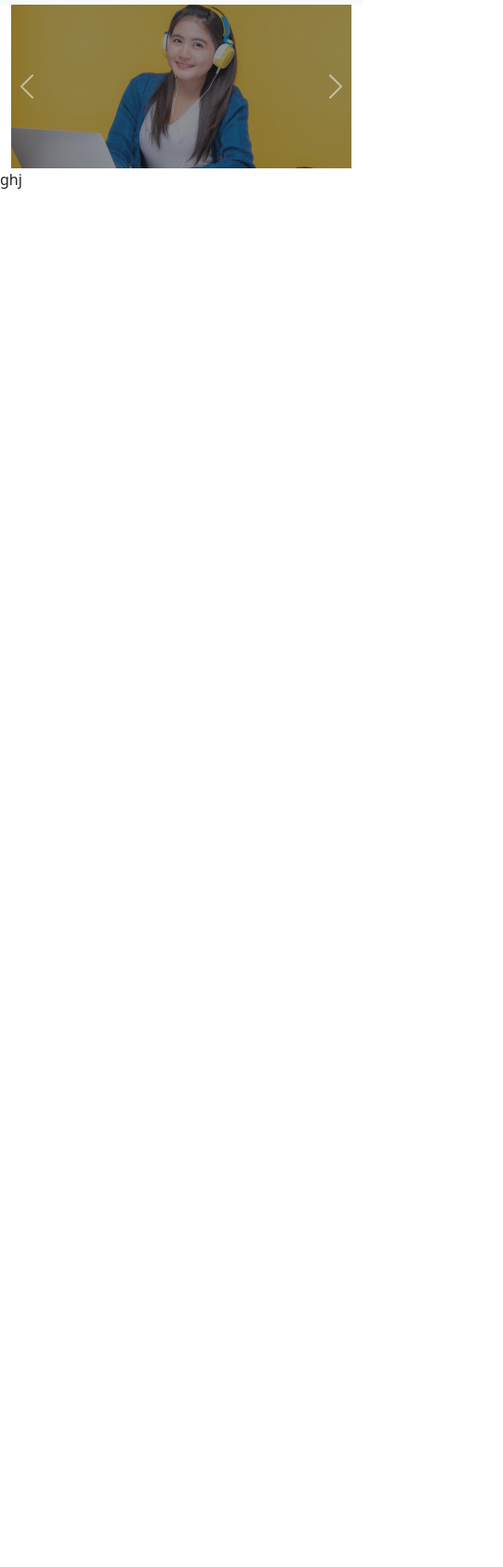
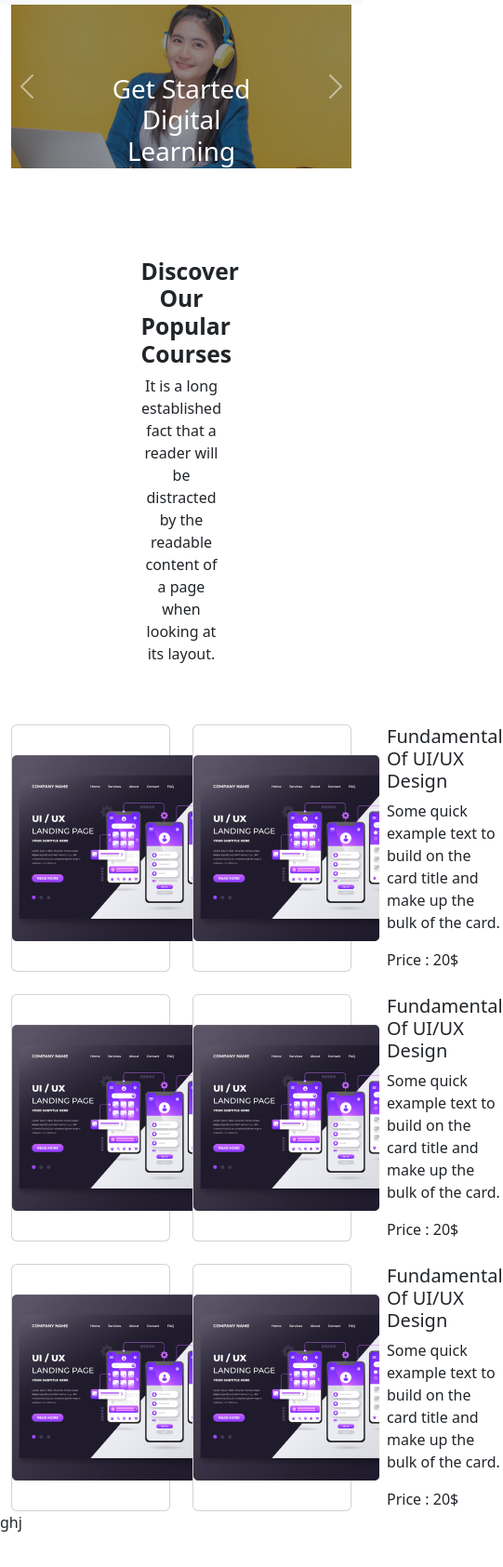
Before and after one commit to omar-web-dev/pathskill, a plain HTML site: page index.html in a window 390 px wide. Shown: the part 51-1736 px from the top of the page at 93% size, 541 px wide, since content can reach past the window. Before the commit the page ends 1076 px from the top, so only its background shows below. Drawn offline with nearby package versions, Linux system fonts and the light colour scheme.

Commit message:
discover section added

```diff
--- a/index.html
+++ b/index.html
@@ -13,7 +13,7 @@
     <!-- ---- my style link ----- -->
     <link rel="stylesheet" href="css/style.css">
     <style>
-        .carousel-caption.top-50{
+        .slider-contain{
             left:25%;
             right:25%;
         }
@@ -65,7 +65,7 @@
           <div class="carousel-item active">
             <img src="images/slider/slider-1.png" class="d-block w-100" alt="...">
             <div class="bg-dark position-absolute top-0 bg-dark w-100 h-100 bg-opacity-50"></div>
-            <div class="carousel-caption top-50 translate-middle-y d-none d-md-block">
+            <div class="carousel-caption top-50 translate-middle-y slider-contain">
                 <h1 class="text-white">Get Started Digital Learning</h1>
                 <p class="text-white"> is a long established fact that a reader will be distracted by the readable content of a page when looking at its layout.</p>
                 <button class="btn btn-primary">Get Started</button>
@@ -74,7 +74,7 @@
           <div class="carousel-item">
             <img src="images/slider/slider-2.png" class="d-block w-100" alt="...">
             <div class="bg-dark position-absolute top-0 bg-dark w-100 h-100 bg-opacity-50"></div>
-            <div class="carousel-caption top-50 translate-middle-y d-none d-md-block">
+            <div class="carousel-caption top-50 translate-middle-y slider-contain">
                 <h1>Get Started Digital Learning</h1>
                 <p> is a long established fact that a reader will be distracted by the readable content of a page when looking at its layout.</p>
                 <button class="btn btn-primary">Get Started</button>
@@ -83,7 +83,7 @@
           <div class="carousel-item">
               <img src="images/slider/slider-3.png" class="d-block w-100" alt="...">
             <div class="bg-dark position-absolute top-0 bg-dark w-100 h-100 bg-opacity-50"></div>
-            <div class="carousel-caption top-50 translate-middle-y d-none d-md-block">
+            <div class="carousel-caption top-50 translate-middle-y slider-contain">
                 <h1>Get Started Digital Learning</h1>
                 <p> is a long established fact that a reader will be distracted by the readable content of a page when looking at its layout.</p>
                 <button class="btn btn-primary">Get Started</button>
@@ -100,12 +100,103 @@
         </button>
       </div>
       <!-- =========== Slider section end ========= -->
+      <!-- =========== main section start ========= -->
+      <main>
+        <div class="container mt-5 pt-5 pb-5">
+            <div class="w-50 m-auto px-5">
+                <h2 class="text-center fw-bold">Discover Our Popular Courses</h2>
+                <p class="text-center">It is a long established fact that a reader will be distracted by the readable content of a page when looking at its layout.</p>
+            </div>
+        </div>
+        <div class="container">
+            <div class="row row-cols-2 row-cols-md-2 g-4">
+                <div class="col">
+                  <div class="card d-flex flex-row align-items-center">
+                    <div>
+                      <img class="" src="images/course/course-1.png" class="card-img-top" alt="...">
+                    </div>
+                    <div card-body">
+                      <h5 class="ps-2 card-title">Fundamental Of UI/UX Design</h4>
+                      <p class="ps-2 card-text">Some quick example text to build on the card title and make up the bulk of the card.</p>
+                      <p class="ps-2 card-text">Price : 20$</p>
+                    </div>
+                  </div>
+                </div>
+
+                <div class="col">
+                  <div class="card d-flex flex-row align-items-center">
+                    <div>
+                      <img class="" src="images/course/course-1.png" class="card-img-top" alt="...">
+                    </div>
+                    <div card-body">
+                      <h5 class="ps-2 card-title">Fundamental Of UI/UX Design</h4>
+                      <p class="ps-2 card-text">Some quick example text to build on the card title and make up the bulk of the card.</p>
+                      <p class="ps-2 card-text">Price : 20$</p>
+                    </div>
+                  </div>
+                </div>
+
+                <div class="col">
+                  <div class="card d-flex flex-row align-items-center">
+                    <div>
+                      <img class="" src="images/course/course-1.png" class="card-img-top" alt="...">
+                    </div>
+                    <div card-body">
+                      <h5 class="ps-2 card-title">Fundamental Of UI/UX Design</h4>
+                      <p class="ps-2 card-text">Some quick example text to build on the card title and make up the bulk of the card.</p>
+                      <p class="ps-2 card-text">Price : 20$</p>
+                    </div>
+                  </div>
+                </div>
+
+                <div class="col">
+                  <div class="card d-flex flex-row align-items-center">
+                    <div>
+                      <img class="" src="images/course/course-1.png" class="card-img-top" alt="...">
+                    </div>
+                    <div card-body">
+                      <h5 class="ps-2 card-title">Fundamental Of UI/UX Design</h4>
+                      <p class="ps-2 card-text">Some quick example text to build on the card title and make up the bulk of the card.</p>
+                      <p class="ps-2 card-text">Price : 20$</p>
+                    </div>
+                  </div>
+                </div>
+
+                <div class="col">
+                  <div class="card d-flex flex-row align-items-center">
+                    <div>
+                      <img class="" src="images/course/course-1.png" class="card-img-top" alt="...">
+                    </div>
+                    <div card-body">
+                      <h5 class="ps-2 card-title">Fundamental Of UI/UX Design</h4>
+                      <p class="ps-2 card-text">Some quick example text to build on the card title and make up the bulk of the card.</p>
+                      <p class="ps-2 card-text">Price : 20$</p>
+                    </div>
+                  </div>
+                </div>
+
+                <div class="col">
+                  <div class="card d-flex flex-row align-items-center">
+                    <div>
+                      <img class="" src="images/course/course-1.png" class="card-img-top" alt="...">
+                    </div>
+                    <div card-body">
+                      <h5 class="ps-2 card-title">Fundamental Of UI/UX Design</h4>
+                      <p class="ps-2 card-text">Some quick example text to build on the card title and make up the bulk of the card.</p>
+                      <p class="ps-2 card-text">Price : 20$</p>
+                    </div>
+                  </div>
+                </div>
+              </div>
+        </div>
+      </main>
+      <!-- =========== main section end ========= -->
 
 
 
 
 
-    <div style="height:100vh ;" class="border-3 border-danger">ghj</div>
+    <div style="height:100vh;" class="border-3 border-danger">ghj</div>
     <!-- ----- font awesame js link ---  -->
     <script src="js/brands.min.js"></script>
     <!-- ----- bootstrap js link ---- -->
```
